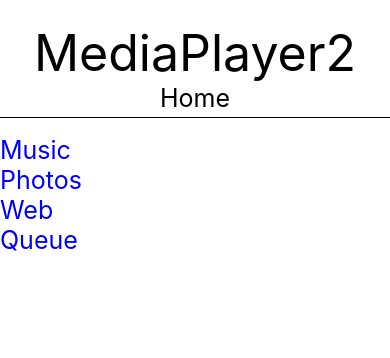
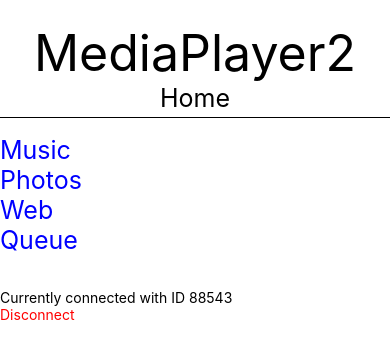
Before and after one commit to Simas2006/MediaPlayer2, a React Native app in the folder mp2-mobile-app/: screen / in a window 390 px wide. Shown: the top 358 px of the page. Built offline with nearby package versions, Linux system fonts and the light colour scheme.

Commit message:
Add a disconnect button

```diff
--- a/mp2-mobile-app/App.js
+++ b/mp2-mobile-app/App.js
@@ -11,6 +11,9 @@ import {
   QueuePage
 } from './components'
 import styles from './stylesheet'
+
+const IP_PREFIX = "10.0.1.";
+const PORT      = 5600;
 
 export default class App extends React.Component {
   constructor() {
@@ -134,6 +137,12 @@ class MainPage extends React.Component {
           onPress={_ => this._openPage("queue","QueuePage",false)}
           style={styles.blueText}
         />
+        <Text>{`\n\nCurrently connected with ID ${this.props.httpDevice.connectionID}`}</Text>
+        <Button
+          text="Disconnect"
+          onPress={_ => console.log("do a confirmation")}
+          style={styles.redSmallText}
+        />
       </View>
     );
   }
--- a/mp2-mobile-app/stylesheet.js
+++ b/mp2-mobile-app/stylesheet.js
@@ -51,6 +51,9 @@ var styles = StyleSheet.create({
     borderWidth: 1,
     borderColor: "black"
   },
+  redSmallText: {
+    color: "red"
+  },
   halfButton: {
     width: "50%"
   },
```
